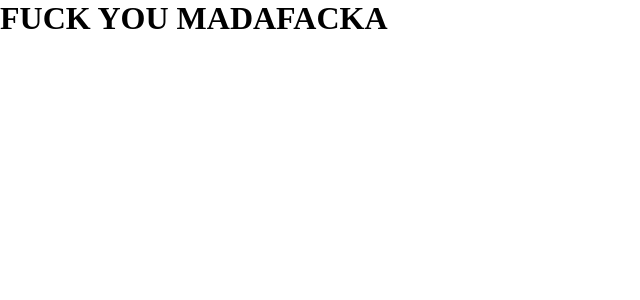
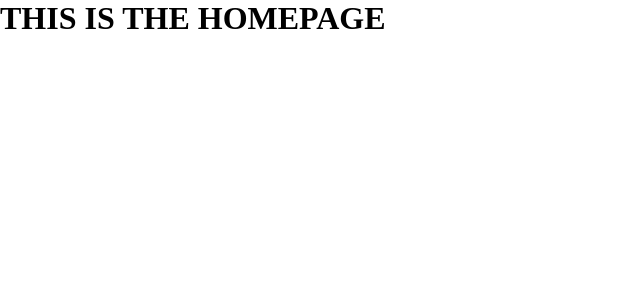
Before and after one commit to dream-lab-group/sae-community, a Next.js app: page /home in a window 1280 px wide. Shown: the top 300 px of the page, without its empty margins (0-640 px from the left). Built offline with nearby package versions, Linux system fonts and the light colour scheme.

Commit message:
deleted unneded ts ignores, added directus javascript sdk

```diff
--- a/package.json
+++ b/package.json
@@ -11,6 +11,7 @@
     "format:fix": "prettier --write --ignore-path .gitignore ."
   },
   "dependencies": {
+    "@directus/sdk": "^9.11.0",
     "@emotion/react": "^11.9.0",
     "@emotion/styled": "^11.8.1",
     "@mui/material": "^5.6.4",
--- a/src/common/components/session/sign-up.tsx
+++ b/src/common/components/session/sign-up.tsx
@@ -110,7 +110,6 @@ export const SignUp = ({ setSessionContext }: SessionContextProps) => {
               <TextField
                 id="first_name"
                 name="first_name"
-                // @ts-expect-error Translation keys only exist during runtime
                 label={t('loginRegistration.firstname')}
                 variant="outlined"
                 sx={{ width: '225px' }}
@@ -128,7 +127,6 @@ export const SignUp = ({ setSessionContext }: SessionContextProps) => {
               <TextField
                 id="last_name"
                 name="last_name"
-                // @ts-expect-error Translation keys only exist during runtime
                 label={t('loginRegistration.lastname')}
                 variant="outlined"
                 sx={{ width: '225px' }}
@@ -144,7 +142,6 @@ export const SignUp = ({ setSessionContext }: SessionContextProps) => {
           <TextField
             id="email"
             name="email"
-            // @ts-expect-error Translation keys only exist during runtime
             label={t('loginRegistration.email')}
             type="email"
             variant="outlined"
@@ -158,7 +155,6 @@ export const SignUp = ({ setSessionContext }: SessionContextProps) => {
           <TextField
             id="password"
             name="password"
-            // @ts-expect-error Translation keys only exist during runtime
             label={t('loginRegistration.password')}
             type="password"
             variant="outlined"
@@ -172,7 +168,6 @@ export const SignUp = ({ setSessionContext }: SessionContextProps) => {
           <TextField
             id="repeatpassword"
             name="repeatpassword"
-            // @ts-expect-error Translation keys only exist during runtime
             label={t('loginRegistration.repeatPassword')}
             type="password"
             variant="outlined"
@@ -239,7 +234,6 @@ export const SignUp = ({ setSessionContext }: SessionContextProps) => {
                 background: '#8519F6',
               }}
             >
-              {/* @ts-expect-error Translation keys only exist during runtime */}
               {t('loginRegistration.signup')}
             </Button>
             <Box
--- a/src/pages/404.tsx
+++ b/src/pages/404.tsx
@@ -1,4 +1,4 @@
-import { NextPage } from "next";
+import { NextPage } from 'next';
 
 const NotFoundPage: NextPage = () => {
   return (
--- a/src/pages/home/index.tsx
+++ b/src/pages/home/index.tsx
@@ -3,7 +3,7 @@ import { NextPage } from 'next';
 const HomePage: NextPage = () => {
   return (
     <>
-      <h1>FUCK YOU MADAFACKA</h1>
+      <h1>THIS IS THE HOMEPAGE</h1>
     </>
   );
 };
```
Also changed, not shown: 1 other file (tests, documents, lock files or other folders).
